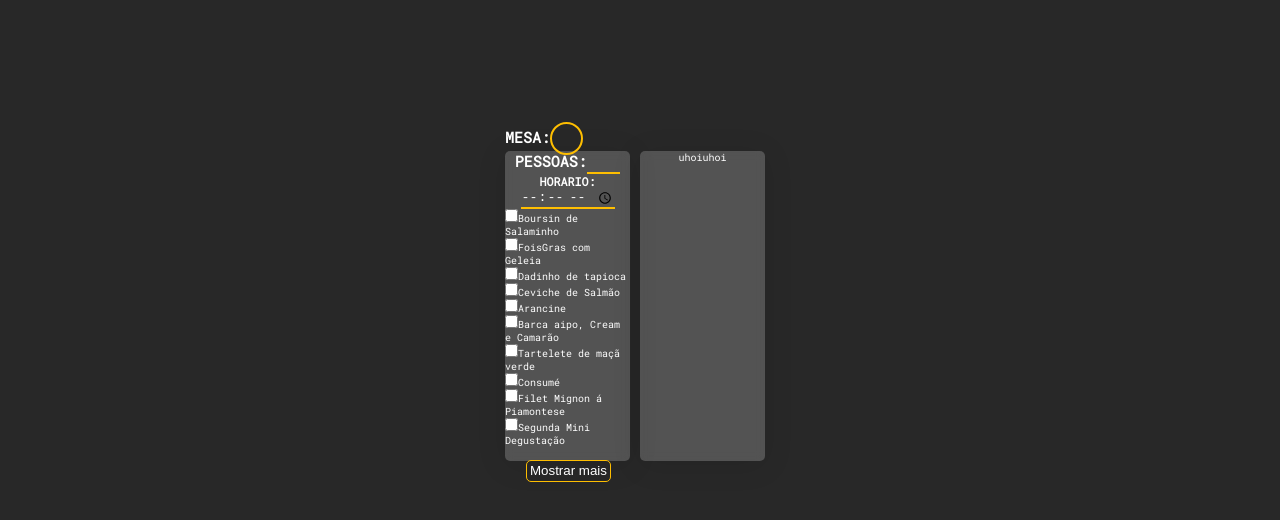
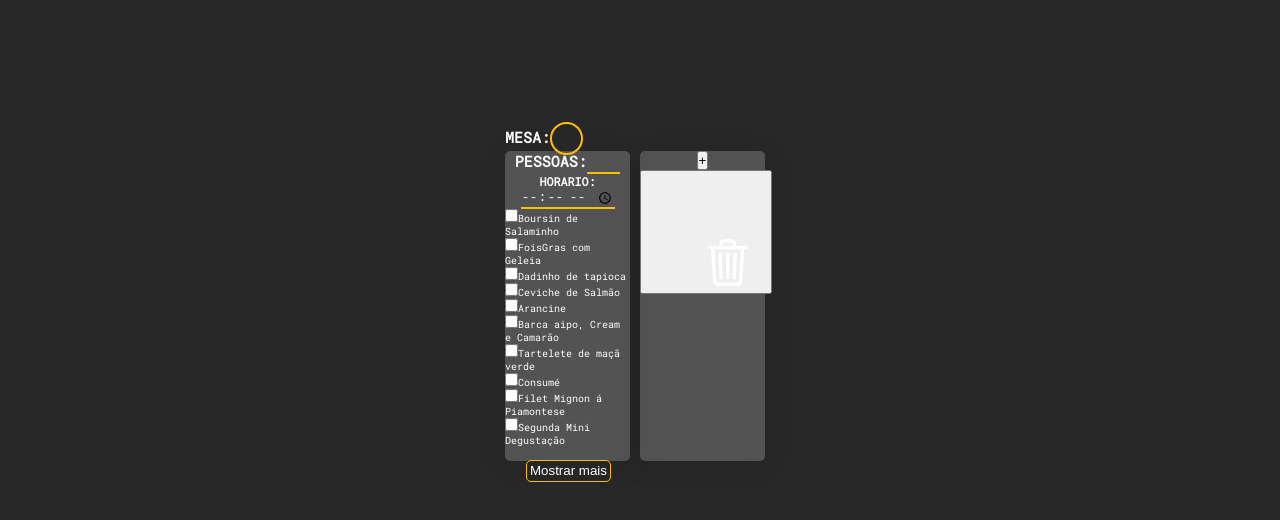
Before and after one commit to Flxcko77/Degustacao-Nautilus, a plain HTML site: page index.html in a window 1280 px wide. Shown: the part 174-694 px from the top of the page. Drawn offline with nearby package versions, Linux system fonts and the light colour scheme.

Commit message:
:brics: adicionando fanção nova

```diff
--- a/index.html
+++ b/index.html
@@ -59,8 +59,9 @@
                             </div>
                     </ul>
                 </li>
-                <li class="cards-mesas">
-                    uhoiuhoi
+                <li class="cards-mesas" id="btns-add">
+                    <button type="submit" id="maisMesas" onclick="AdicionarMesas()">+</button>
+                    <button type="submit" id="removeMesas" onclick="RemoveMesas()"><ion-icon name="trash-outline" id="trash"></ion-icon></button>
                 </li>
             </ul>
         </div>
```
